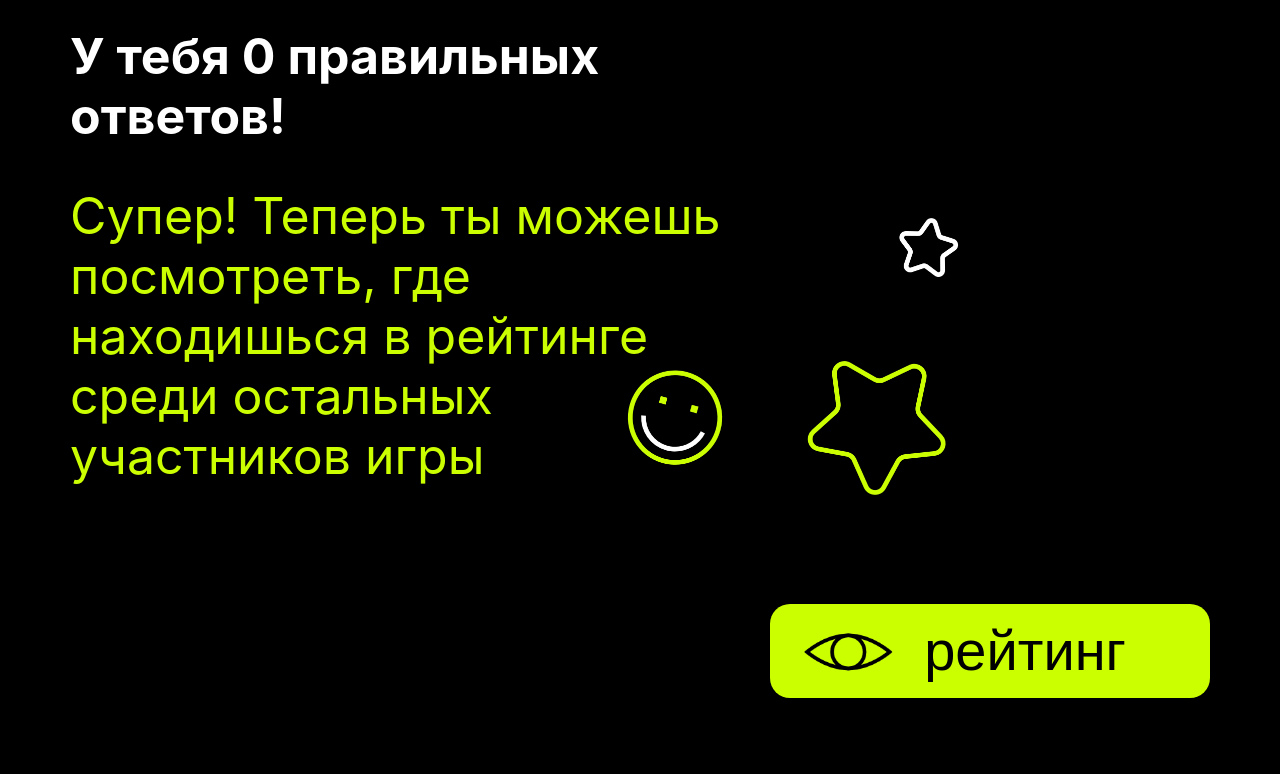
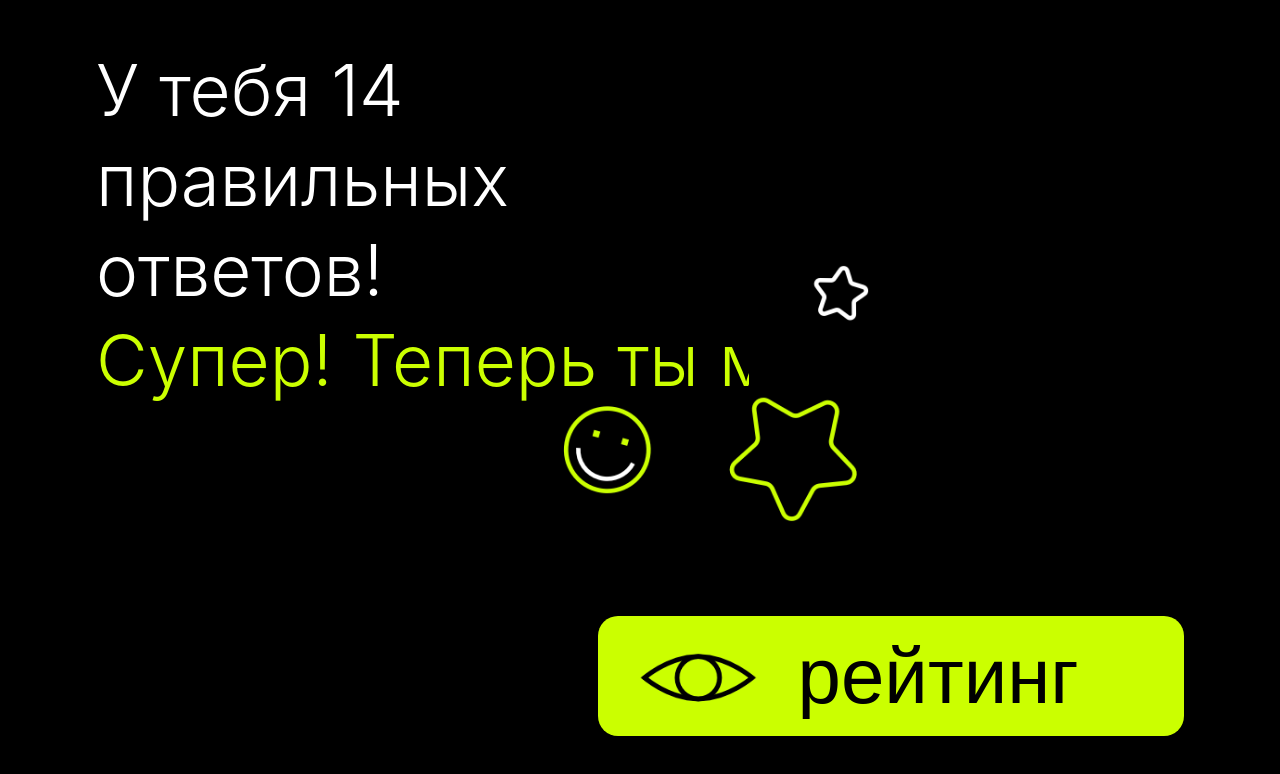
Before and after one commit to alexnikitin341/latech, a React (Create React App) app: page /finish in a window 1280 px wide. Shown: the top 774 px of the page. Built offline with nearby package versions, Linux system fonts and the light colour scheme; no server answers.

Commit message:
change style

```diff
--- a/src/pages/Finish/Finish.jsx
+++ b/src/pages/Finish/Finish.jsx
@@ -24,7 +24,7 @@ export default function Finish() {
   }
   return (
     <div className={styles.container}>
-      <h1>У тебя {quantityRightQuestion} правильных ответов!</h1>
+      <h1>У тебя {14} правильных ответов!</h1>
       <p>Супер! Теперь ты можешь посмотреть, где находишься в рейтинге среди остальных участников игры</p>
       <button className={styles.button_green} onClick={() => handleRating()}>
         <img src={eyes} alt='eyes' />
--- a/src/pages/Finish/Finish.module.scss
+++ b/src/pages/Finish/Finish.module.scss
@@ -3,8 +3,7 @@
 .container {
   @include page_container;
   padding-bottom: 8.75%;
-  padding-top: 2%;
-  padding: 2% 70px 8%;
+  padding: 3.5% 96px 5%;
 
   display: flex;
   overflow: hidden;
@@ -18,7 +17,9 @@
   h1 {
     color: white;
     width: 60%;
-    font-size: 50px;
+    font-size: 71px;
+    line-height: 90px;
+    font-weight: 300;
     z-index: 2;
 
     @media (max-width: $tablet) {
@@ -31,7 +32,8 @@
     width: 60%;
     flex-grow: 1;
     color: $color-green;
-    font-size: 50px;
+    font-size: 71px;
+    line-height: 90px;
     z-index: 2;
 
     @media (max-width: $tablet) {
@@ -43,14 +45,19 @@
 
 .button_green {
   @include green_button;
+  font-weight: 300;
+  font-size: 78px;
+  line-height: 46px;
+  color: black;
+  border-radius: 20px;
+  border: none;
   width: 84%;
-  max-width: 440px;
-  height: 93.61px;
+  max-width: 586px;
+  height: 120px;
   display: flex;
   align-items: center;
   align-self: flex-end;
   z-index: 2;
-
   @media (max-width: $tablet) {
     width: 100%;
     height: 70px;
@@ -71,9 +78,9 @@
   display: block;
   position: absolute;
   z-index: 1;
-  width: 26%;
-  top: 27%;
-  right: 25%;
+  width: 24%;
+  top: 33%;
+  right: 32%;
 
   @media (max-width: 1000px) {
     display: none;
--- a/src/pages/Question/Question.module.scss
+++ b/src/pages/Question/Question.module.scss
@@ -16,7 +16,8 @@
 }
 
 h2 {
-  font-size: 212%;
+  font-size: 67.46pt;
+  line-height: 86pt;
   margin: 0;
   margin-bottom: 5%;
 }
@@ -132,7 +133,8 @@ h2 {
   aspect-ratio: 1/1;
   box-sizing: border-box;
   color: black;
-  font-size: 16px;
+  font-size: 33pt;
+  line-height: 35pt;
   padding: 7%;
   font-weight: 600;
 
@@ -172,7 +174,8 @@ h2 {
   width: 100%;
 
   button {
-    width: 20%;
+    width: 264px;
+    height: 120px;
     display: flex;
     align-items: center;
     justify-content: center;
@@ -186,7 +189,8 @@ h2 {
 
   span {
     color: $color-green;
-    font-size: 292%;
+    font-size: 67.46pt;
+    line-height: 86px;
   }
 
   img {
--- a/src/pages/Rating/Rating.module.scss
+++ b/src/pages/Rating/Rating.module.scss
@@ -21,30 +21,36 @@
 
 .container {
   @include page_container;
-  padding: 4%;
+  padding: 3.5% 5%;
   display: flex;
   flex-wrap: wrap;
   @media (max-width: $tablet) {
-    align-items: center;
     padding: 8% 10% 30px;
     flex-direction: column;
   }
 }
 
 .box {
-  width: 60%;
   border: 1px solid $color-green;
-  padding: 30px 5px;
-  height: 512px;
+  width: 49.8%;
+  padding: 30px 0 30px 61px;
+  height: 622px;
+  z-index: 2;
+  margin-top: -70px;
   @media (max-width: $tablet) {
     height: 580px;
     width: 100%;
+    margin-top: 0px;
+    padding: 30px 5px;
   }
 }
 
 .stars_rating {
-  width: 38%;
-  height: 574px;
+  width: 40%;
+  height: 712px;
+  position: absolute;
+  top: 18%;
+  right: 122px;
   @media (max-width: $tablet) {
     display: none;
   }
@@ -52,30 +58,41 @@
 
 .table {
   display: grid;
-  grid-template-columns: repeat(3, 1fr);
-  height: 400px;
+  grid-template-columns: 1fr 3fr 2fr;
+  height: 520px;
+  width: 97%;
   overflow: auto;
+  padding-top: 5px;
   @media (max-width: $tablet) {
     height: 500px;
+    grid-template-columns: 2fr 3fr 2fr;
   }
 }
 
 h1 {
   color: $color-green;
   margin: 0;
-  margin-bottom: 40px;
   width: 100%;
+  font-size: 67.46px;
+  line-height: 86px;
+  font-weight: 300;
+  @media (max-width: $tablet) {
+    font-size: 35px;
+    line-height: 37px;
+    margin-bottom: 30px;
+  }
 }
 
 .search {
   background-color: white;
-  height: 65px;
+  height: 60px;
   display: flex;
   align-items: center;
   overflow: hidden;
   border-radius: 15px;
   padding: 5px 10px;
   margin-bottom: 20px;
+  width: 90%;
 
   input {
     flex-grow: 1;
@@ -100,10 +117,24 @@ h1 {
 p {
   margin: 0;
   margin-bottom: 15px;
+  font-size: 33px;
+  line-height: 15px;
+  font-weight: 300;
+  height: 33px;
+  white-space: nowrap;
+  overflow: hidden;
+  @media (max-width: $tablet) {
     font-size: 18px;
+    line-height: 15px;
+    font-weight: 300;
+    height: 15px;
+  }
 }
 
 .title {
   color: $color-green;
   margin-bottom: 30px;
+  @media (max-width: $tablet) {
+    margin-bottom: 16px;
   }
+}
```
Lines whose indentation alone changed are shown as unchanged.
